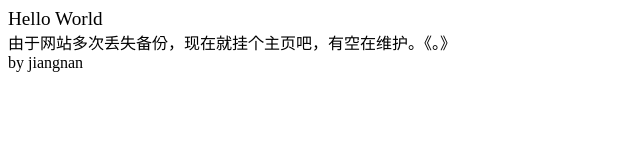
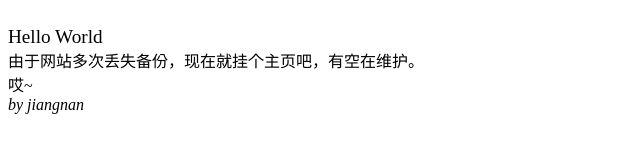
Before and after one commit to yxzjn/jiangnan, a plain HTML site: page index.html in a window 1280 px wide. Shown: the whole page, without its empty margins (0-640 px from the left). Drawn offline with Linux system fonts and the light colour scheme.

Commit message:
Update index.html

```diff
--- a/index.html
+++ b/index.html
@@ -1,7 +1,10 @@
 <head>
 <title>JiangNan的个人网页</title>
+ <BR>
 <BIG>Hello World</BIG>
 <BR>
- 由于网站多次丢失备份，现在就挂个主页吧，有空在维护。《。》
+ 由于网站多次丢失备份，现在就挂个主页吧，有空在维护。
 <BR>
-by jiangnan
+ 哎~
+<BR>
+<i>by jiangnan</i>
```
